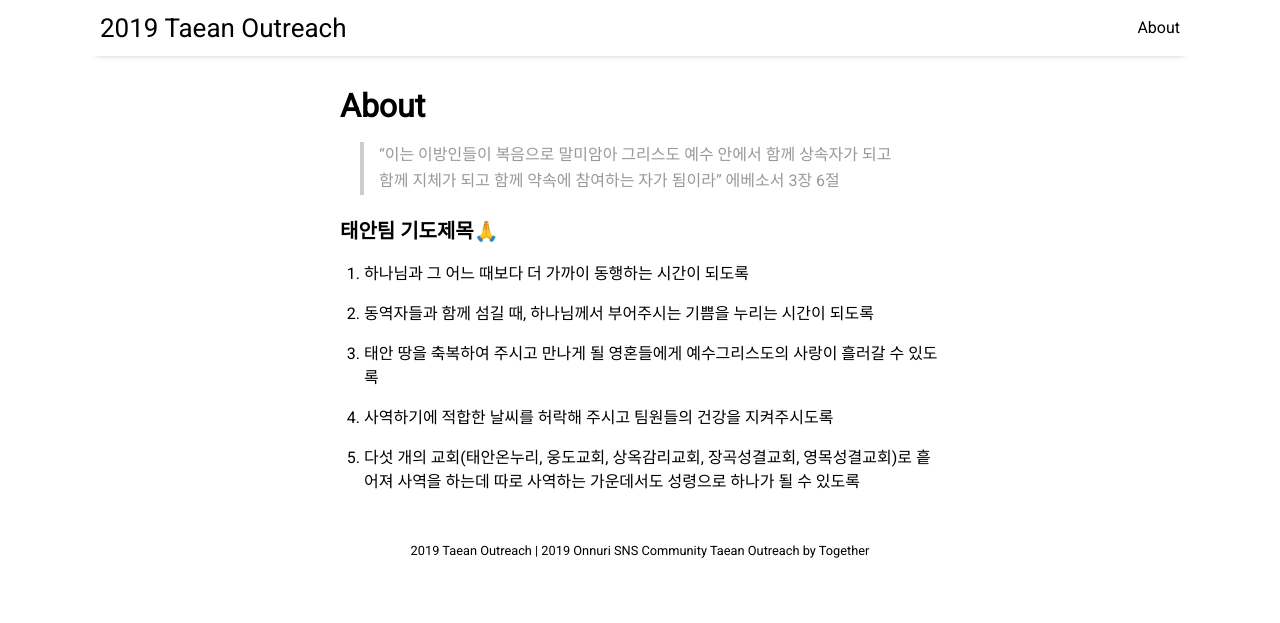
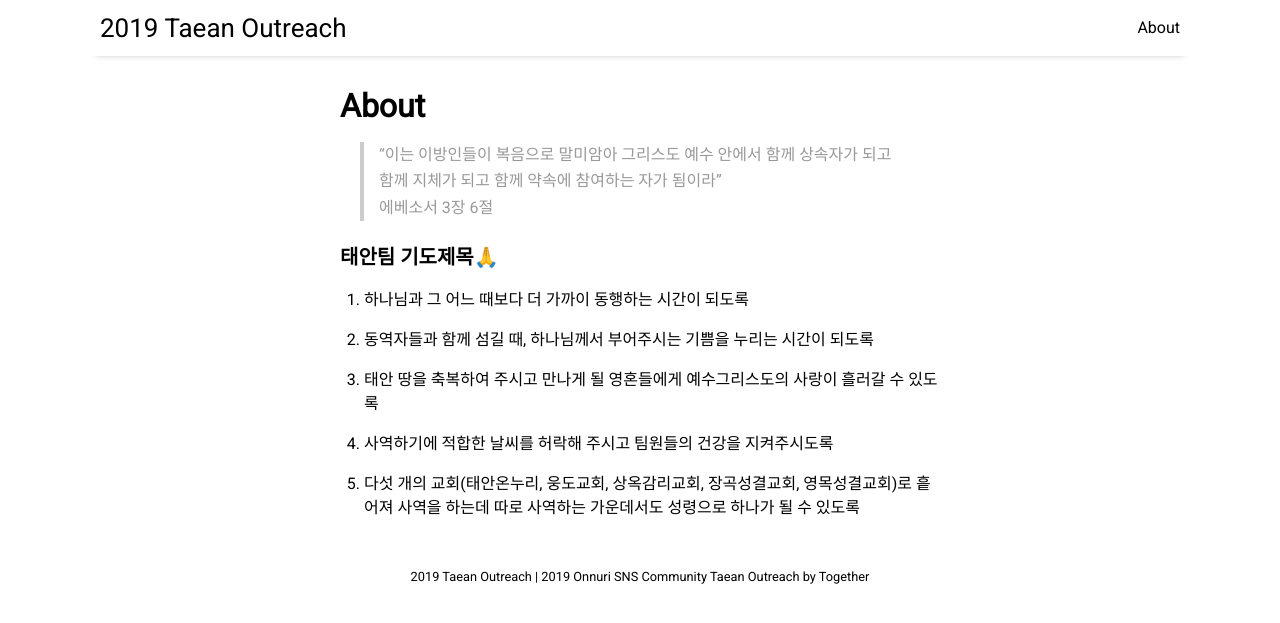
Before and after one commit to taean-outreach/taean-outreach.github.io, a Jekyll site: the page built from pages/about.md, in a window 1280 px wide. Shown: the top 623 px of the page. Built offline with Jekyll 4.4.1, drawn with Linux system fonts in a browser that asks for light colours; nearby versions of some CDN libraries.

```diff
--- a/pages/about.md
+++ b/pages/about.md
@@ -3,7 +3,7 @@ layout: misc
 title: About
 ---
 
-> "이는 이방인들이 복음으로 말미암아 그리스도 예수 안에서 함께 상속자가 되고 함께 지체가 되고 함께 약속에 참여하는 자가 됨이라"   에베소서 3장 6절
+> "이는 이방인들이 복음으로 말미암아 그리스도 예수 안에서 함께 상속자가 되고 함께 지체가 되고 함께 약속에 참여하는 자가 됨이라"<br>에베소서 3장 6절
 
 
 ### 태안팀 기도제목🙏
```
